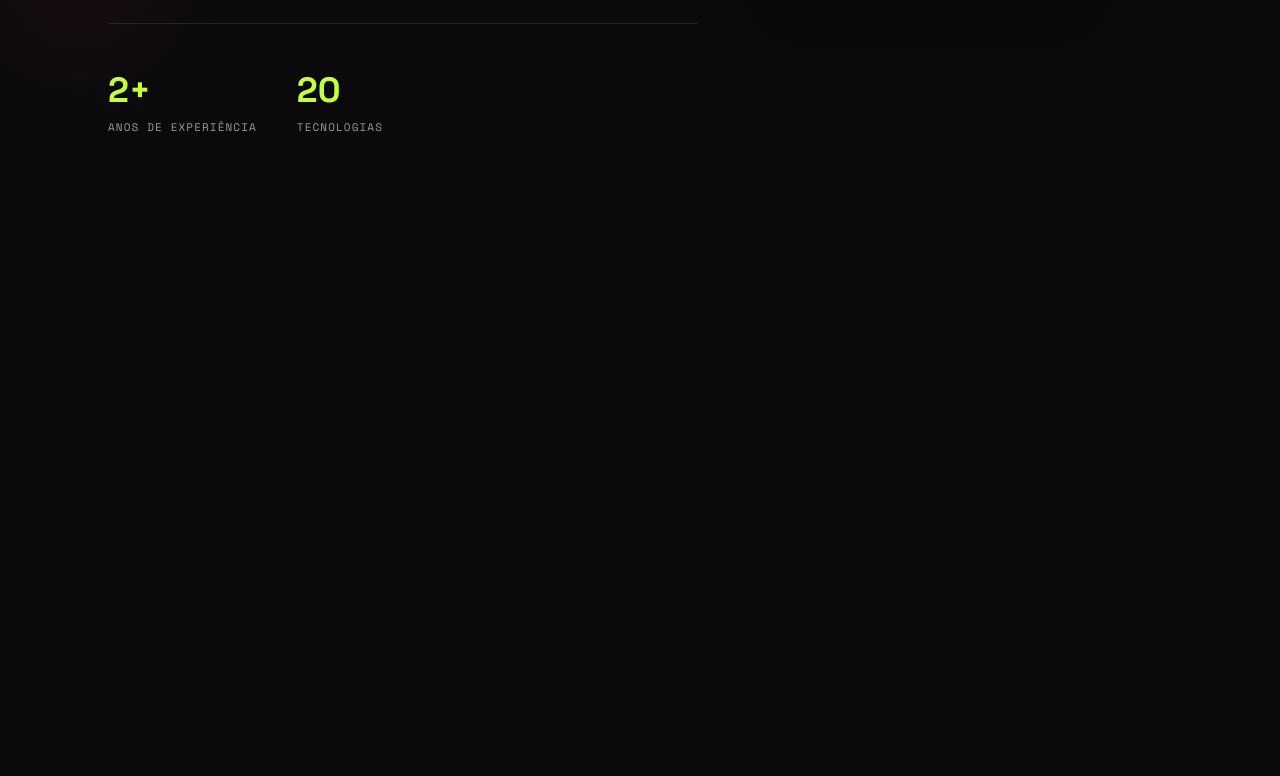
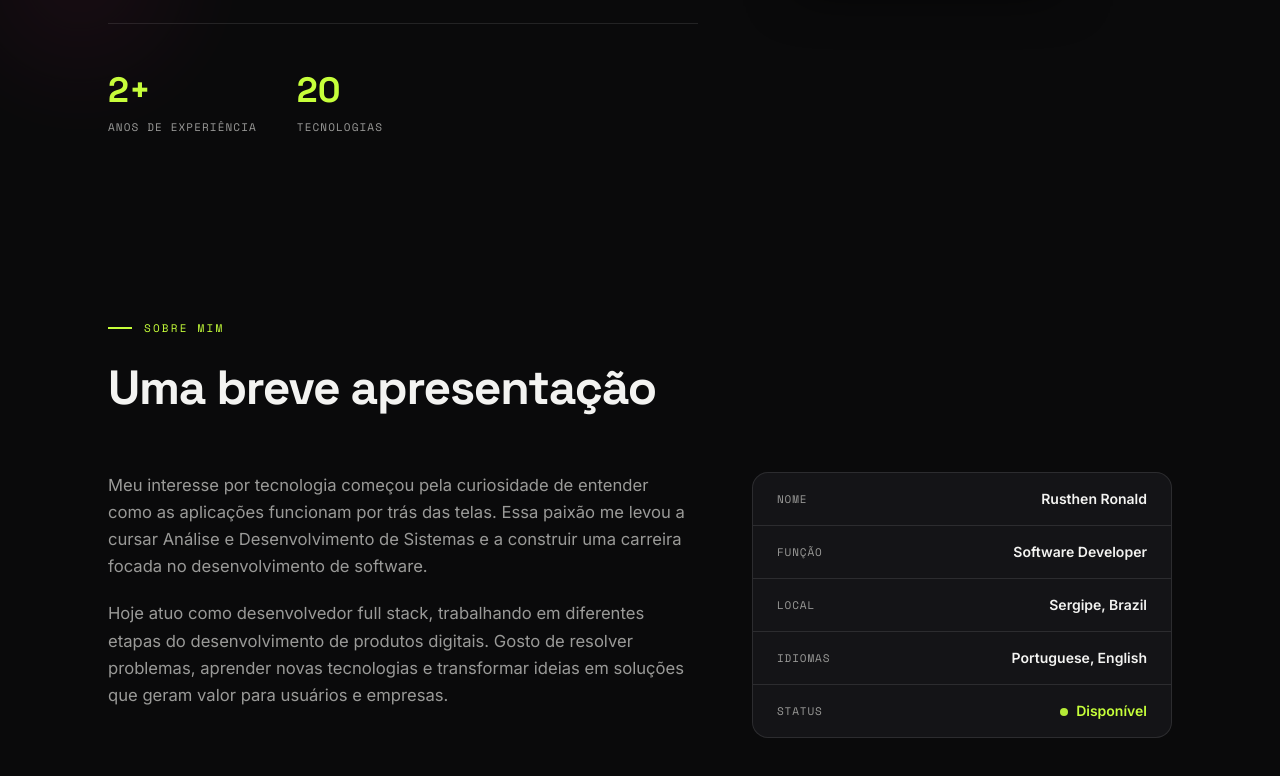
Before and after one commit to RusthenRonald/My-portfolio, a React (Vite) app in the folder packages/web/: page / in a window 1280 px wide. Shown: the part 670-1446 px from the top of the page. Before the commit the page ends 885 px from the top, so only its background shows below. Built offline with nearby package versions, Linux system fonts and the light colour scheme.

Commit message:
feat: build About section with bio and info card

```diff
--- a/packages/web/src/App.tsx
+++ b/packages/web/src/App.tsx
@@ -1,5 +1,6 @@
 import Header from './components/layout/Header'
 import Hero from './features/hero/Hero'
+import About from './features/about/About'
 function App() {
 
   return (
@@ -7,6 +8,7 @@ function App() {
     <Header />
     <main>
       <Hero />
+      <About />
       {/* Main content goes here */}
     </main>
     </>
--- a/packages/web/src/components/ui/SectionHeader.tsx
+++ b/packages/web/src/components/ui/SectionHeader.tsx
@@ -0,0 +1,23 @@
+interface SectionHeaderProps {
+  eyebrow: string
+  title:   string
+}
+
+export default function SectionHeader({ eyebrow, title }: SectionHeaderProps) {
+  return (
+    <div className="mb-12">
+      <div className="inline-flex items-center gap-3 mb-4">
+        <span className="w-6 h-[2px] bg-[var(--color-accent)]" />
+        <span className="font-mono text-[11px] tracking-[0.2em] uppercase text-[var(--color-accent)]">
+          {eyebrow}
+        </span>
+      </div>
+      <h2
+        className="font-display font-bold tracking-tight text-[var(--color-text)]"
+        style={{ fontSize: 'clamp(2rem, 4.5vw, 3rem)' }}
+      >
+        {title}
+      </h2>
+    </div>
+  )
+}
--- a/packages/web/src/features/about/About.tsx
+++ b/packages/web/src/features/about/About.tsx
@@ -0,0 +1,76 @@
+import { useTranslation } from 'react-i18next'
+import SectionHeader from '../../components/ui/SectionHeader'
+import { aboutData } from './data'
+
+const cardKeys = ['name', 'role', 'location', 'langs', 'status'] as const
+
+export default function About() {
+  const { t, i18n } = useTranslation()
+  const lang = i18n.language as 'pt' | 'en'
+
+  const bio = aboutData.bio[lang] ?? aboutData.bio.pt
+
+  const cardValues: Record<typeof cardKeys[number], string> = {
+    name:     aboutData.card.name,
+    role:     aboutData.card.role,
+    location: aboutData.card.location,
+    langs:    aboutData.card.langs,
+    status:   t('about.card.available'),
+  }
+
+  return (
+    <section id="about" className="py-24">
+      <div className="max-w-[1120px] mx-auto px-7">
+
+        <SectionHeader
+          eyebrow={t('about.eyebrow')}
+          title={t('about.title')}
+        />
+
+        <div className="grid grid-cols-1 md:grid-cols-[1.4fr_1fr] gap-14 items-start">
+
+          {/* ── Bio text ── */}
+          <div className="flex flex-col gap-5">
+            {bio.map((paragraph, i) => (
+              <p
+                key={i}
+                className="text-[var(--color-muted)] leading-relaxed"
+                style={{ fontSize: 'clamp(1rem, 1.3vw, 1.08rem)' }}
+              >
+                {paragraph}
+              </p>
+            ))}
+          </div>
+
+          {/* ── Info card ── */}
+          <aside
+            className="rounded-2xl border border-[var(--color-line)] overflow-hidden"
+            style={{ background: 'var(--color-surface)' }}
+          >
+            {cardKeys.map((key, i) => (
+              <div
+                key={key}
+                className={`flex items-center justify-between px-6 py-4 gap-4
+                  ${i < cardKeys.length - 1 ? 'border-b border-[var(--color-line)]' : ''}`}
+              >
+                <span className="font-mono text-[11px] tracking-[0.08em] uppercase text-[var(--color-muted)] shrink-0">
+                  {t(`about.card.${key}`)}
+                </span>
+                <span
+                  className={`font-semibold text-sm text-right
+                    ${key === 'status' ? 'text-[var(--color-accent)]' : 'text-[var(--color-text)]'}`}
+                >
+                  {key === 'status' && (
+                    <span className="inline-block w-2 h-2 rounded-full bg-[var(--color-accent)] mr-2 animate-pulse" />
+                  )}
+                  {cardValues[key]}
+                </span>
+              </div>
+            ))}
+          </aside>
+
+        </div>
+      </div>
+    </section>
+  )
+}
--- a/packages/web/src/features/about/data.ts
+++ b/packages/web/src/features/about/data.ts
@@ -0,0 +1,18 @@
+export const aboutData = {
+  bio: {
+    pt: [
+      'Meu interesse por tecnologia começou pela curiosidade de entender como as aplicações funcionam por trás das telas. Essa paixão me levou a cursar Análise e Desenvolvimento de Sistemas e a construir uma carreira focada no desenvolvimento de software.',
+      'Hoje atuo como desenvolvedor full stack, trabalhando em diferentes etapas do desenvolvimento de produtos digitais. Gosto de resolver problemas, aprender novas tecnologias e transformar ideias em soluções que geram valor para usuários e empresas.',
+    ],
+    en: [
+      'My interest in technology began with a curiosity to understand how applications work behind the scenes. That passion led me to pursue a degree in Systems Analysis and Development and build a career focused on software development.',
+      'Today, I work as a Full Stack Developer, contributing to different stages of digital product development. I enjoy solving problems, learning new technologies, and turning ideas into solutions that create value for both users and businesses.',
+    ],
+  },
+  card: {
+    name:     'Rusthen Ronald',
+    role:     'Software Developer',
+    location: 'Sergipe, Brazil',
+    langs:    'Portuguese, English',
+  },
+}
--- a/packages/web/src/i18n/locales/en.json
+++ b/packages/web/src/i18n/locales/en.json
@@ -19,6 +19,18 @@
     "stats": {
       "years":    "Years experience",
       "technologies": "Technologies"
+  },
+   "about": {
+    "eyebrow": "About me",
+    "title":   "A quick introduction",
+    "card": {
+      "name":     "Name",
+      "role":     "Role",
+      "location": "Location",
+      "langs":    "Languages",
+      "status":   "Status",
+      "available":"Open to work"
+    }
   }
 
 }
--- a/packages/web/src/i18n/locales/pt.json
+++ b/packages/web/src/i18n/locales/pt.json
@@ -19,5 +19,17 @@
     "stats": {
         "years":    "Anos de experiência",
         "technologies": "Tecnologias"
+    },
+     "about": {
+     "eyebrow": "Sobre mim",
+     "title":   "Uma breve apresentação",
+        "card": {
+        "name":     "Nome",
+        "role":     "Função",
+        "location": "Local",
+        "langs":    "Idiomas",
+        "status":   "Status",
+        "available":"Disponível"
         }
+  }
 }
```
